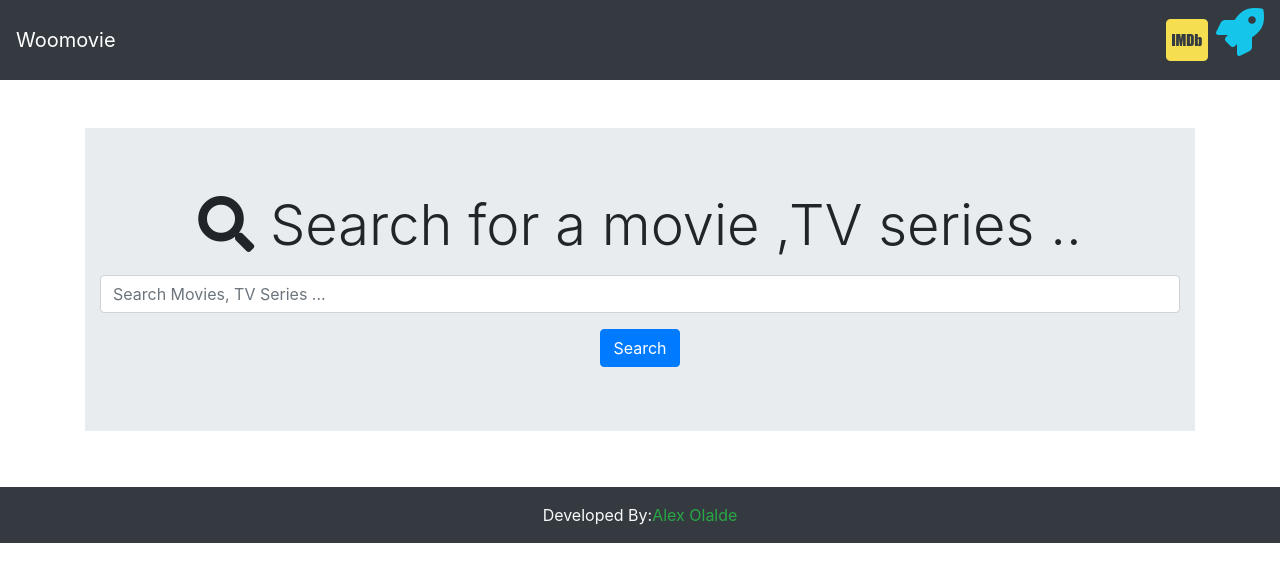
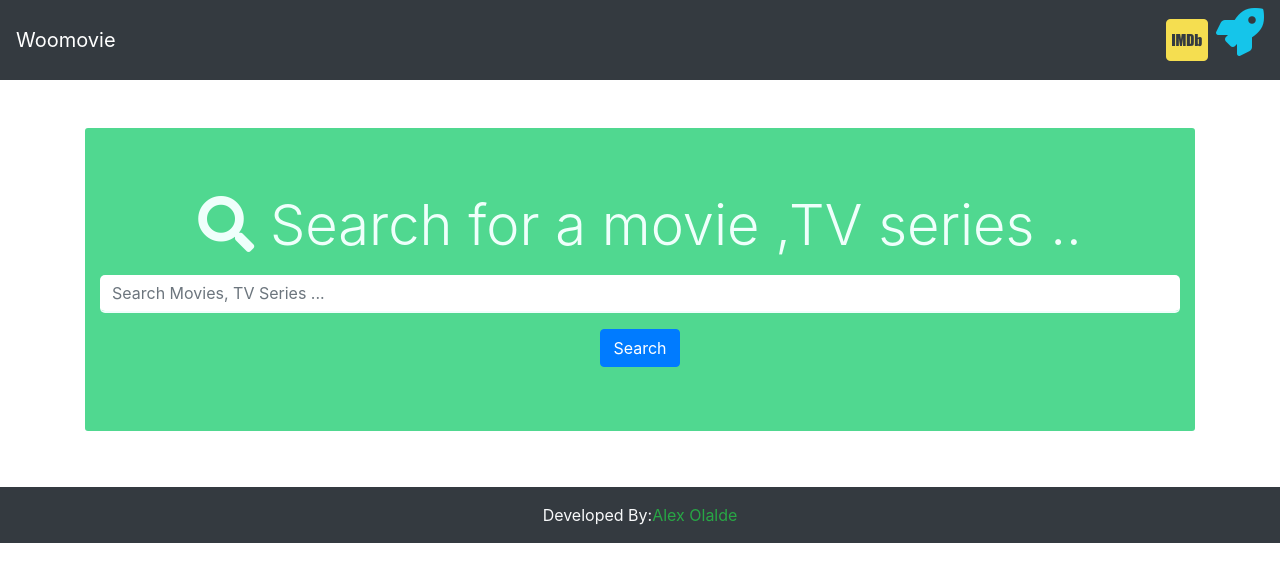
Before and after one commit to alexola/womovie, a React (Create React App) app: page /#/ in a window 1280 px wide. Shown: the top 582 px of the page. Built offline with nearby package versions, Linux system fonts and the light colour scheme.

Commit message:
new colors for more fun

```diff
--- a/src/App.css
+++ b/src/App.css
@@ -1,3 +1,4 @@
+
 
 #movies img,
 #movie img {
@@ -13,6 +14,7 @@
   color: #f5de50;
 }
 
+
 @media (min-width: 960px) {
   #movies -col-md-3 .well {
     height:390px;
--- a/src/components/home/Movie.js
+++ b/src/components/home/Movie.js
@@ -17,12 +17,12 @@ export class Movie extends Component {
         let movieInfo = (
             <div className="container">
                 <div className="row">
-                <div className="col-md-4 card card-body">
+                <div className="col-md-4 card card-body card-poster">
                     <img src={movie.Poster} className="thumbnail" alt="Poster" />
                 </div>
                 <div className="col-md-8">
                     <h2 className="mb-4">{movie.Title}</h2>
-                    <ul className="list-group">
+                    <ul className="list-group info-movie">
                     <li className="list-group-item">
                         <strong>Genre:</strong> {movie.Genre}
                     </li>
--- a/src/components/home/MovieCard.js
+++ b/src/components/home/MovieCard.js
@@ -6,7 +6,7 @@ export class MovieCard extends Component {
     const { movie } = this.props;
     return (
       <div className="col-md-3 mb-5">
-        <div className="card card-body bg-dark text-center h-100">
+        <div className="card card-body bg-dark text-center h-100 base-card">
           <img className="w-100 mb-2" src={movie.Poster} alt="Movie Cover" />
           <h5 className="text-light card-title">
             {movie.Title} - {movie.Year}
--- a/src/components/home/SearchForm.js
+++ b/src/components/home/SearchForm.js
@@ -16,7 +16,7 @@ export class SearchForm extends Component {
 
     render() {
         return (
-            <div className="jumbotron jumbotron-fluid mt-5 text-center">
+            <div className="jumbotron jumbotron-fluid mt-5 text-center search-box">
             <div className="container">
               <h1 className="display-4 mb-3">
                 <i className="fa fa-search" /> Search for a movie ,TV series ..
--- a/src/index.css
+++ b/src/index.css
@@ -11,3 +11,49 @@ code {
   font-family: source-code-pro, Menlo, Monaco, Consolas, 'Courier New',
     monospace;
 }
+
+
+/*SEARCH BAR*/
+.search-box {
+  background-color: #50d890;
+  border-radius: 3px;
+}
+
+.search-box h1 {
+    color:#effffb;
+}
+
+.search-box input {
+  border: none;
+  border-bottom: 2px solid #effffb ;
+  border-radius: 5px;
+}
+
+/*CARDS BASE COLOR*/
+
+.base-card {
+  box-shadow:10px 10px 5px rgb(190, 190, 190);
+  background-color: #272727;
+}
+
+.base-card button {
+  background-color : #4f98ca;
+  color:#effffb;
+}
+
+
+
+/*  MOVIE INFORMATION   */
+
+.card-poster {
+  box-shadow:10px 10px 5px rgba(190, 190, 190, 0.2);
+}
+
+.info-movie  strong{
+  color: #50d890;
+}
+
+.info-movie li {
+  background-color: #4f98ca;
+  color:#effffb;
+}
```
